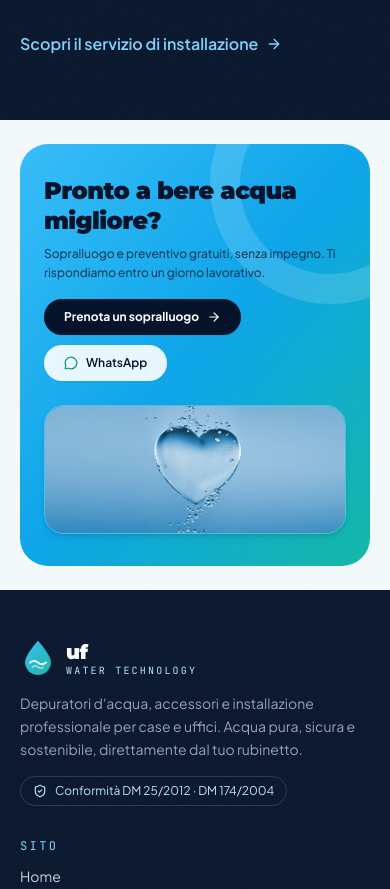
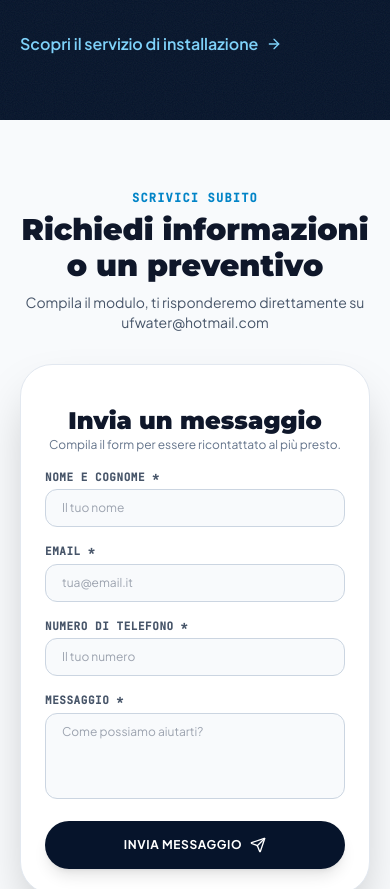
Before and after one commit to ouitoujoursagency-cyber/uf-water-website, a React (Create React App) app: page / in a window 390 px wide. Shown: the part 5180-6069 px from the top of the page. Built offline with nearby package versions, Linux system fonts and the light colour scheme.

Commit message:
base home

```diff
--- a/src/pages/Home.jsx
+++ b/src/pages/Home.jsx
@@ -11,6 +11,7 @@ import { ProductDialog } from "@/components/ProductDialog";
 import { CtaBand } from "@/components/CtaBand";
 import { PRODUCTS } from "@/data/catalog";
 import PromoWidget from "@/components/PromoWidget";
+import BaseForm from "@/components/BaseForm"; // <-- 1. Importiamo il form centralizzato
 
 // ---------- Vantaggi ----------
 const Benefits = () => (
@@ -123,12 +124,10 @@ const Installation = () => {
 
 export default function Home() {
   const handleHeroClick = () => {
-    // Simula il click sul pulsante delle promozioni attive del widget fluttuante
     const promoButton = document.querySelector('[data-testid="promo-trigger"]');
     if (promoButton) {
       promoButton.click();
     } else {
-      // Fallback: cerca un elemento che contenga "PROMOZIONI ATTIVE"
       const buttons = Array.from(document.querySelectorAll("div, button"));
       const target = buttons.find(el => el.textContent && el.textContent.includes("PROMOZIONI ATTIVE"));
       if (target) target.click();
@@ -142,6 +141,21 @@ export default function Home() {
       <Marquee />
       <Showcase />
       <Installation />
+
+      {/* 2. Sezione dedicata al form di contatto rapido nella Home */}
+      <section className="py-16 bg-slate-50 px-5 sm:px-8">
+        <div className="mx-auto max-w-3xl">
+          <div className="text-center mb-8">
+            <span className="text-xs font-mono uppercase tracking-widest text-sky-600 font-bold">Scrivici subito</span>
+            <h2 className="font-display text-3xl font-black text-slate-900 mt-1">Richiedi informazioni o un preventivo</h2>
+            <p className="text-sm text-slate-600 mt-2">Compila il modulo, ti risponderemo direttamente su ufwater@hotmail.com</p>
+          </div>
+
+          {/* Richiamiamo il form centralizzato con un nome specifico per la home */}
+          <BaseForm formName="form-home" />
+        </div>
+      </section>
+
       <CtaBand />
       <PromoWidget />
     </div>
```
